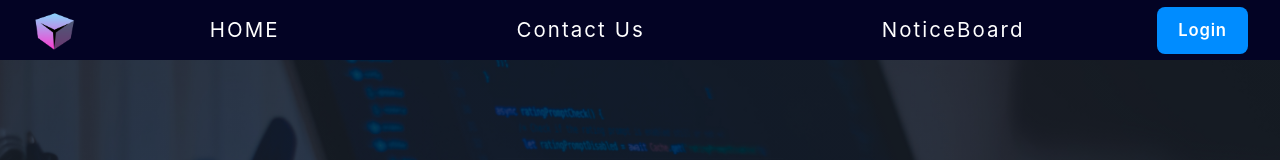
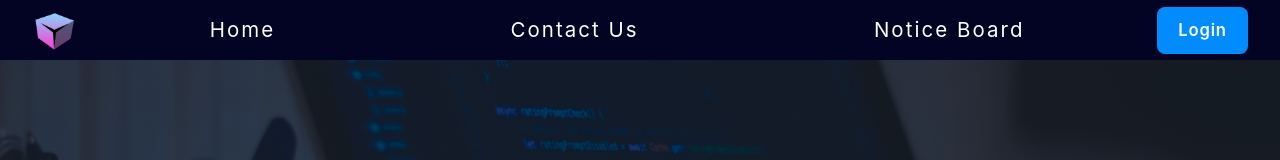
Before and after one commit to theAnuragMishra/CodeHub, a React (Create React App) app in the folder client-side/: page / in a window 1280 px wide. Shown: the top 160 px of the page. Built offline with nearby package versions, Linux system fonts and the light colour scheme; no server answers.

Commit message:
fix: prevent text overflow in hamburger menu button

```diff
--- a/client-side/src/components/NavBar/HamburgerMenu.jsx
+++ b/client-side/src/components/NavBar/HamburgerMenu.jsx
@@ -174,20 +174,20 @@ const HamburgerMenu = () => {
               <a href="/contact-us">Contact Us</a>
             </li>
             <li className="py-2 px-4 hover:text-blue1">
-              <a href="/notice-board">NoticeBoard</a>
+              <a href="/notice-board">Notice Board</a>
             </li>
           </ul>
 
           {auth ? (
             <div
               ref={dropdownRef}
-              className="relative w-[9.8rem] flex flex-col items-center"
+              className="relative w-[12rem] flex flex-col items-center"
             >
               <button
                 onClick={handleProfileClick}
-                className="w-full h-[4rem] bg-accent hover:bg-white hover:text-register"
+                className="w-full h-[3.5rem] bg-accent hover:bg-white hover:text-register"
               >
-                PROFILE
+                Profile
               </button>
               {dropdownOpen && (
                 <div className="absolute top-[4rem] w-full bg-primary rounded-lg shadow-lg">
@@ -209,7 +209,7 @@ const HamburgerMenu = () => {
             </div>
           ) : (
             <a href="/login">
-              <button className="w-[9.8rem] h-[4rem] bg-accent hover:bg-white hover:text-register">
+              <button className="w-[12rem] h-[4rem] bg-accent hover:bg-white hover:text-register">
                 Login
               </button>
             </a>
--- a/client-side/src/components/NavBar/NavBar.jsx
+++ b/client-side/src/components/NavBar/NavBar.jsx
@@ -175,7 +175,7 @@ function Navbar() {
                         className="hover:text-accent tracking-widest transition-colors cursor-pointer duration-300"
                         onClick={() => navigate("/")}
                     >
-                        HOME
+                        Home
                     </h2>
                     <h2
                         className="hover:text-accent tracking-widest transition-colors cursor-pointer duration-300"
@@ -187,7 +187,7 @@ function Navbar() {
                         className="hover:text-accent tracking-widest transition-colors cursor-pointer duration-300"
                         onClick={() => navigate("/notice-board")}
                     >
-                        NoticeBoard
+                        Notice Board
                     </h2>
                 </div>
 
```
